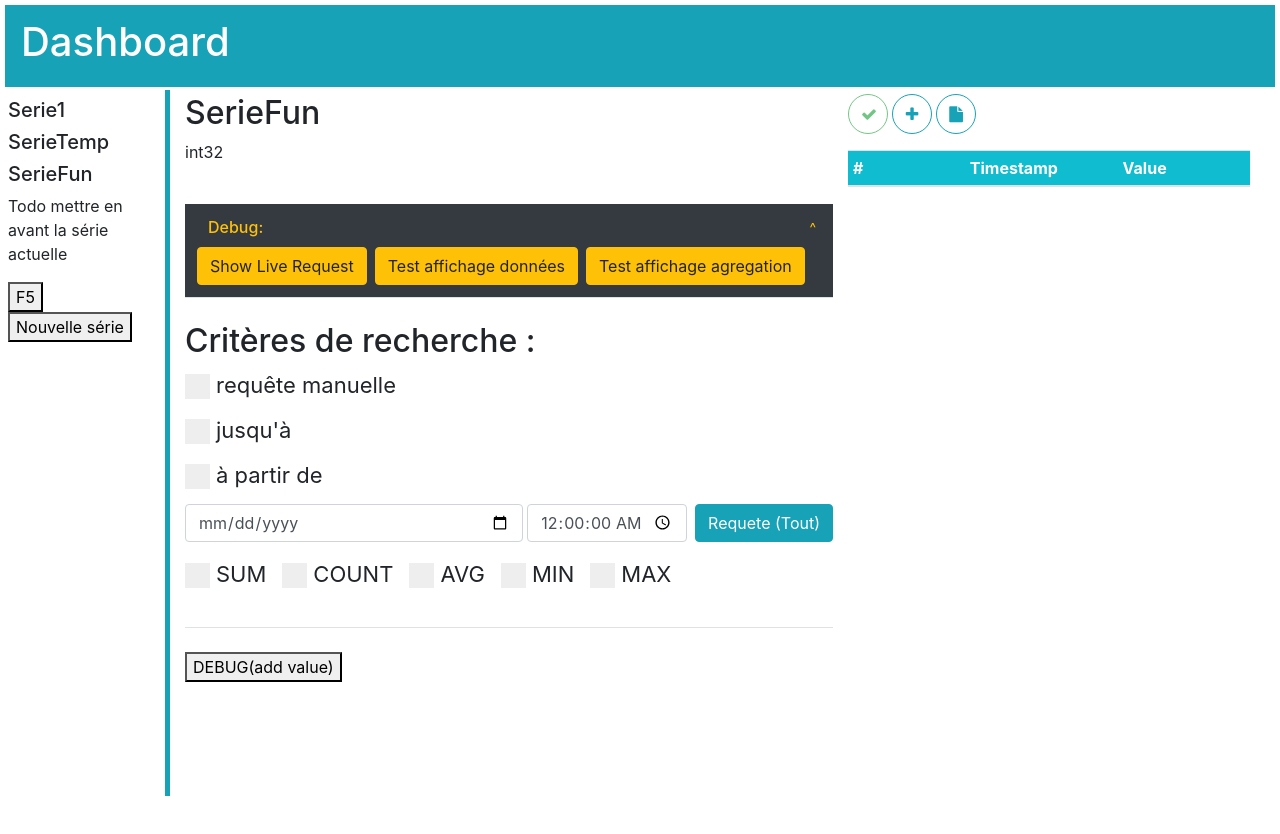
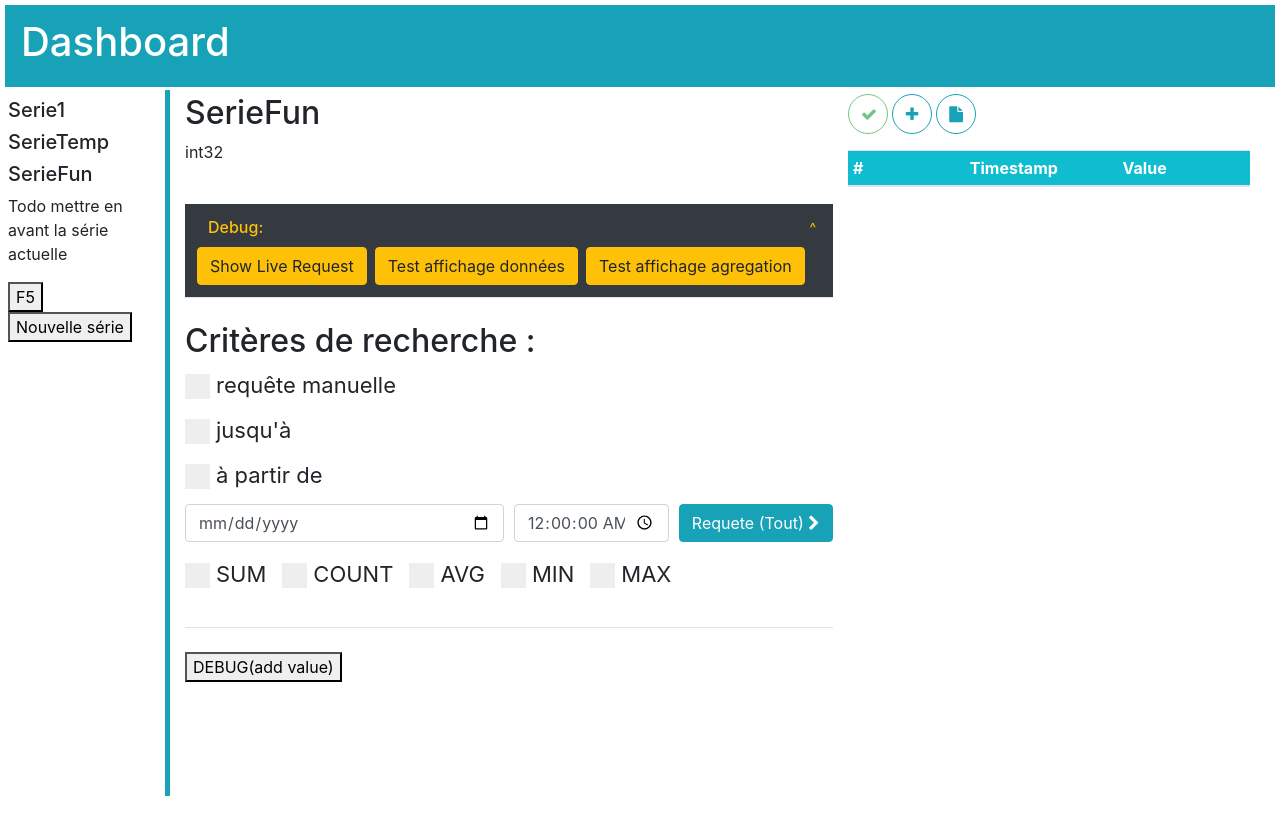
Before and after one commit to PierreTSE/2020-BDD-dashboard, a Vue app: page / in a window 1280 px wide. Shown: the top 834 px of the page. Built offline with nearby package versions, Linux system fonts and the light colour scheme; what vue-papa-parse, vue-trend-chart would draw is missing.

Commit message:
Fix request form sur 2 lignes

```diff
--- a/src/components/RequestForm.vue
+++ b/src/components/RequestForm.vue
@@ -47,16 +47,35 @@
             </form>
         </div>
 
-        <form class="form-group form-inline">
-            <input type="date" class="form-control flex-fill mr-1" v-model="date_before" v-if="date_before_enable" @change="updateRequest()"/>
-            <input type="time" class="form-control mr-2" step="1" v-model="time_before" v-if="date_before_enable" @change="updateRequest()">
-            <input type="date" class="form-control flex-fill mr-1" v-model="date_after" v-if="date_after_enable" @change="updateRequest()"/>
-            <input type="time" class="form-control mr-2" step="1" v-model="time_after" v-if="date_after_enable" @change="updateRequest()"/>
+        <form class="form-group">
+            <div v-if="date_before_enable" class="form-row">
+                <div class="col-6"><input type="date" class="form-control flex-fill" v-model="date_before" v-if="date_before_enable" @change="updateRequest()"/></div>
+                <div class="col-3"><input type="time" class="form-control" step="1" v-model="time_before" v-if="date_before_enable" @change="updateRequest()"/></div>
+                <div class="col-3"><button v-if="!date_after_enable" type="button" class="btn btn-info btn-block" @click="onRequestSubmit()">
+                    {{submit_text}} <i class="fa fa-chevron-right"></i>
+                </button></div>
+            </div>
+            <div v-if="date_after_enable" class="form-row">
+                <div class="col-6"><input type="date" class="form-control flex-fill" v-model="date_after" v-if="date_after_enable" @change="updateRequest()"/></div>
+                <div class="col-3"><input type="time" class="form-control" step="1" v-model="time_after" v-if="date_after_enable" @change="updateRequest()"/></div>
+                <div class="col-3"><button type="button" class="btn btn-info btn-block" @click="onRequestSubmit()">
+                    {{submit_text}} <i class="fa fa-chevron-right"></i>
+                </button></div>
+            </div>
+            <div v-if="request_mode_all" class="form-row">
+                <div class="col-6"><input type="date" class="form-control flex-fill mr-1" v-model="date_exact" v-if="request_mode_all" @change="updateCheckboxes()"/></div>
+                <div class="col-3"><input type="time" class="form-control" step="1" v-model="time_exact" v-if="request_mode_all" @change="updateCheckboxes()"/></div>
+                <div class="col-3"><button type="button" class="btn btn-info btn-block" @click="onRequestSubmit()">
+                    {{submit_text}} <i class="fa fa-chevron-right"></i>
+                </button></div>
+            </div>
+            <div v-if="manual_query_enable" class="form-row">
+                <div class="col-9"><input type="text" class="form-control flex-fill" v-model="manual_query" v-if="manual_query_enable" @keyup="updateRequest()" @keydown="updateRequest()"/></div>
+                <div class="col-3"><button type="button" class="btn btn-info btn-block" @click="onRequestSubmit()">
+                    {{submit_text}} <i class="fa fa-chevron-right"></i>
+                </button></div>
+            </div>
 
-            <input type="date" class="form-control flex-fill mr-1" v-model="date_exact" v-if="request_mode_all" @change="updateCheckboxes()"/>
-            <input type="time" class="form-control mr-2" step="1" v-model="time_exact" v-if="request_mode_all" @change="updateCheckboxes()"/>
-            <input type="text" class="form-control flex-fill mr-2" v-model="manual_query" v-if="manual_query_enable" @keyup="updateRequest()" @keydown="updateRequest()"/>
-            <button type="button" class="btn btn-info" @click="onRequestSubmit()">{{submit_text}}</button>
         </form>
 
         <form class="form-inline">
@@ -322,4 +341,13 @@ export default {
     min-height: 27px;
 }
 
+.request-btn-margin {
+    margin-right: 153px; /* meme que request-bt (width + marginleft)*/
+}
+
+.request-btn {
+    margin-left: 8px;
+    width: 145px;  /* meme que la margin right que request-btn-margin - la margin left ici*/
+}
+
 </style>
```
